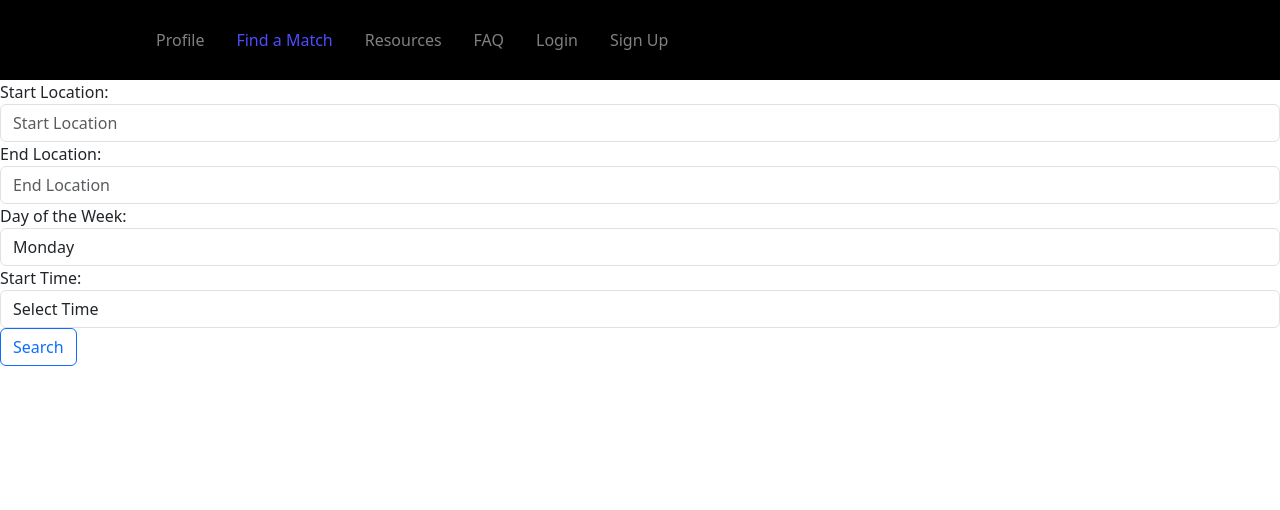
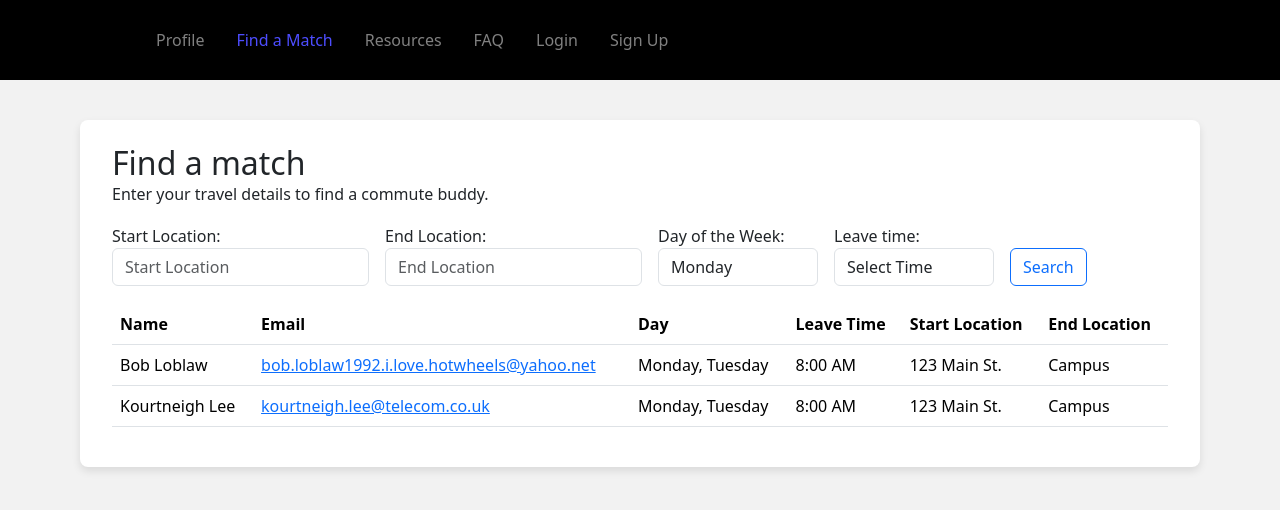
Before and after one commit to mansip2002/UofTCommuterHub, a React (Vite) app: page /matching in a window 1280 px wide. Shown: the top 510 px of the page. Built offline with nearby package versions, Linux system fonts and the light colour scheme; the HTML template or start-up script is replaced by a standard one.

Commit message:
Updated search page UI

```diff
--- a/package.json
+++ b/package.json
@@ -7,7 +7,7 @@
     "dev": "concurrently \"npm run decrypt\" \"npm run server\" \"npm start\"",
     "encrypt": "senv encrypt .env -o .env.enc",
     "decrypt": "senv decrypt .env.enc -o .env",
-    "server": "python ./api/app.py",
+    "server": "python3 ./api/app.py",
     "start": "vite",
     "build": "vite build",
     "lint": "eslint . --ext js,jsx --report-unused-disable-directives --max-warnings 0",
--- a/src/App.css
+++ b/src/App.css
@@ -1,3 +1,7 @@
+h2 {
+  margin: unset !important;
+}
+
 .loginContainer {
   border: 1px solid seashell;
   box-shadow: #dbdbdb 0px 6px 20px 0px;
@@ -41,7 +45,6 @@
   cursor: pointer;
 }
 
-
 .searchBar {
   width: 90%;
   text-align: center;
@@ -52,16 +55,38 @@
   display: flex;
 }
 
-.searchCard {
-  padding-left: 10%;
-  padding-right: 10%;
+.searchResults {
+  display: flex;
+  flex-direction: column;
+  gap: 1rem;
 }
 
-.searchBox {
-  background-color: rgb(252, 254, 255);
-  text-align: center;
-  align-items: center;
-  justify-content: center;
+.matchingSystem {
+  background: #f2f2f2;
+  padding: 2.5rem 5rem;
+  min-height: 100vh;
+}
+
+.matchingSystem > div {
+  background: #ffffff;
+  padding: 1.5rem 2rem;
+  border-radius: 8px;
+  box-shadow: 0 4px 8px rgba(0, 0, 0, 0.1);
+  display: flex;
+  flex-direction: column;
+  gap: 1.1rem;
+}
+
+.matchingSystemOptions {
+  display: flex;
+  align-items: flex-end;
+  width: 100%;
+  gap: 1rem;
+}
+
+input,
+select {
+  min-width: 10rem;
 }
 
 .autocomplete-suggestions {
--- a/src/pages/Matching.jsx
+++ b/src/pages/Matching.jsx
@@ -1,36 +1,80 @@
-import React, { useState } from "react";
+import { useState } from "react";
+
+const TEST_DATA = (
+  <>
+    <table className="table">
+      <thead>
+        <tr>
+          <th scope="col">Name</th>
+          <th scope="col">Email</th>
+          <th scope="col">Day</th>
+          <th scope="col">Leave Time</th>
+          <th scope="col">Start Location</th>
+          <th scope="col">End Location</th>
+        </tr>
+      </thead>
+      <tbody>
+        <tr key={123}>
+          <td>Bob Loblaw</td>
+          <td>
+            <a href={`mailto:bob.loblaw1992.i.love.hotwheels@yahoo.net`}>
+              bob.loblaw1992.i.love.hotwheels@yahoo.net
+            </a>
+          </td>
+          <td>Monday, Tuesday</td>
+          <td>8:00 AM</td>
+          <td>123 Main St.</td>
+          <td>Campus</td>
+        </tr>
+        <tr key={123}>
+          <td>Kourtneigh Lee</td>
+          <td>
+            <a href={`mailto:bob.loblaw1992.i.love.hotwheels@yahoo.net`}>
+              kourtneigh.lee@telecom.co.uk
+            </a>
+          </td>
+          <td>Monday, Tuesday</td>
+          <td>8:00 AM</td>
+          <td>123 Main St.</td>
+          <td>Campus</td>
+        </tr>
+      </tbody>
+    </table>
+  </>
+);
 
 const MatchingSystem = () => {
-  const [startLocation, setStartLocation] = useState('');
-  const [endLocation, setEndLocation] = useState('');
-  const [dayOfWeek, setDayOfWeek] = useState('Monday'); // Default to Monday
-  const [startTime, setStartTime] = useState(''); // Default to an empty string
+  const [startLocation, setStartLocation] = useState("");
+  const [endLocation, setEndLocation] = useState("");
+  const [dayOfWeek, setDayOfWeek] = useState("Monday"); // Default to Monday
+  const [startTime, setStartTime] = useState(""); // Default to an empty string
 
   const [searchResults, setSearchResults] = useState([]);
-  const [searchErrorMessage, setSearchErrorMessage] = useState('');
+  const [searchErrorMessage, setSearchErrorMessage] = useState("");
 
   const handleSearch = async () => {
     if (!startLocation || !endLocation || !dayOfWeek || !startTime) {
-      setSearchErrorMessage('Please fill in all fields before searching.');
+      setSearchErrorMessage("Please fill in all fields before searching.");
       return;
     }
 
     try {
-      const response = await fetch(`http://127.0.0.1:5000/api/search?startLocation=${startLocation}&endLocation=${endLocation}&dayOfWeek=${dayOfWeek}&startTime=${startTime}`,
+      const response = await fetch(
+        `http://127.0.0.1:5000/api/search?startLocation=${startLocation}&endLocation=${endLocation}&dayOfWeek=${dayOfWeek}&startTime=${startTime}`,
         {
           method: "GET",
           headers: {
             "Content-Type": "application/json",
           },
-        });
+        }
+      );
 
       const data = await response.json();
-      setSearchResults(data);
-      setSearchErrorMessage('');
-
+      setSearchResults(data || []);
+      setSearchErrorMessage("");
     } catch (error) {
       // For debugging purposes
-      console.error('Logged search error is:', error);
+      console.error("Logged search error is:", error);
     }
   };
 
@@ -42,6 +86,13 @@ const MatchingSystem = () => {
 
   return (
     <div className="matchingSystem">
+      <div>
+        <div>
+          <h2>Find a match</h2>
+          <div>Enter your travel details to find a commute buddy.</div>
+        </div>
+
+        <div className="matchingSystemOptions">
           {/* Start Location */}
           <div className="searchRow">
             <label htmlFor="startLocation">Start Location:</label>
@@ -68,7 +119,7 @@ const MatchingSystem = () => {
             />
           </div>
 
-      {/* Day of the Week and Start Time */}
+          {/* Day of the Week and Leave time */}
           <div className="searchRow">
             <label htmlFor="dayOfWeek">Day of the Week:</label>
             <select
@@ -83,8 +134,9 @@ const MatchingSystem = () => {
               <option value="Thursday">Thursday</option>
               <option value="Friday">Friday</option>
             </select>
-
-        <label htmlFor="startTime">Start Time:</label>
+          </div>
+          <div className="searchRow">
+            <label htmlFor="startTime">Leave time:</label>
             <select
               id="startTime"
               value={startTime}
@@ -92,11 +144,14 @@ const MatchingSystem = () => {
               className="form-control rounded"
             >
               <option value="">Select Time</option>
-          {timeOptions.map(time => (
-            <option key={time} value={time}>{time}</option>
+              {timeOptions.map((time) => (
+                <option key={time} value={time}>
+                  {time}
+                </option>
               ))}
             </select>
-
+          </div>
+          <div className="searchRow">
             {/* Search Button */}
             <button
               type="button"
@@ -110,33 +165,44 @@ const MatchingSystem = () => {
           {/* Search Error Message */}
           {searchErrorMessage && (
             <div className="searchRow">
-          <p style={{ color: 'red' }}>{searchErrorMessage}</p>
+              <p style={{ color: "red" }}>{searchErrorMessage}</p>
             </div>
           )}
 
           <br />
+        </div>
 
-      <div className="container">
-        <div className="row">
-          <div className="row justify-content-center">
-            <ul>
-              {searchResults.map(result => (
+        <div className="searchResults">
+          {searchResults.length > 0
+            ? searchResults.map((result) => (
                 <div className="searchCard" key={result.user_id}>
-                  <div className="searchBox">
-                    <br />
-                    <span style={{ color: 'blue' }}>Name:</span> {result.name},{' '}
-                    <span style={{ color: 'blue' }}>Email:</span> {result.email},{' '}
-                    <span style={{ color: 'blue' }}>Day of the Week:</span> {result.day_of_week},{' '}
-                    <span style={{ color: 'blue' }}>Start Time:</span> {result.start_time},{' '}
-                    <span style={{ color: 'blue' }}>Start Location:</span>{' '}{result.start_location},{' '}
-                    <span style={{ color: 'blue' }}>End Location:</span>{' '}{result.end_location}
-                    <br />
+                  <div>
+                    <div className="searchCardTitle">Name:</div>
+                    <div>{result.name}</div>
                   </div>
-                  <br />
+                  <div>
+                    <div className="searchCardTitle">Email:</div>
+                    <a href={`mailto:${result.email}`}>{result.email}</a>
                   </div>
-              ))}
-            </ul>
+                  <div>
+                    <div className="searchCardTitle">Day:</div>
+                    <div>{result.day}</div>
                   </div>
+                  <div>
+                    <div className="searchCardTitle">Leave time:</div>
+                    <div>{result.leave_time}</div>
+                  </div>
+                  <div>
+                    <div className="searchCardTitle">Start location:</div>
+                    <div>{result.start_location}</div>
+                  </div>
+                  <div>
+                    <div className="searchCardTitle">End location:</div>
+                    <div>{result.end_location}</div>
+                  </div>
+                </div>
+              ))
+            : TEST_DATA}
         </div>
       </div>
     </div>
```
Also changed, not shown: src/pages/Faq.jsx (+5 -9 lines), src/pages/Resources.jsx (+5 -9 lines), src/pages/UserProfile.jsx (+11 -8 lines), 1 other file (tests, documents, lock files or other folders). Lines whose indentation alone changed are shown as unchanged.
